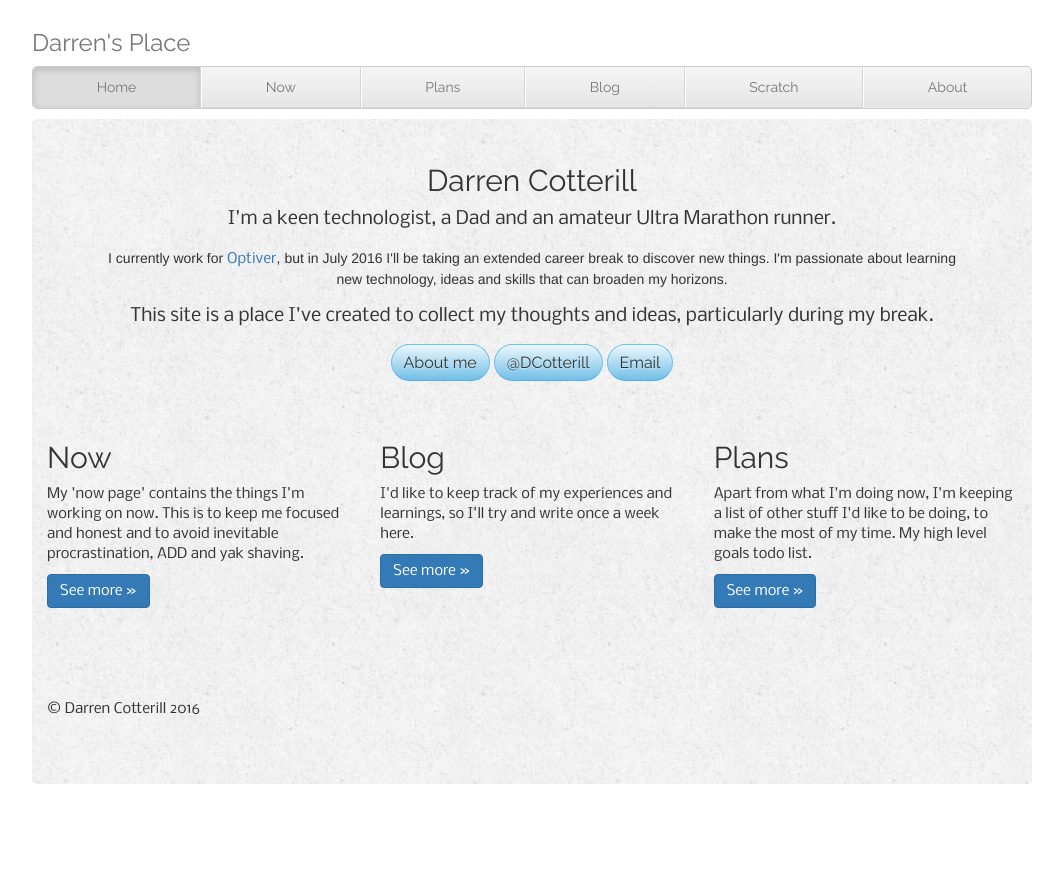
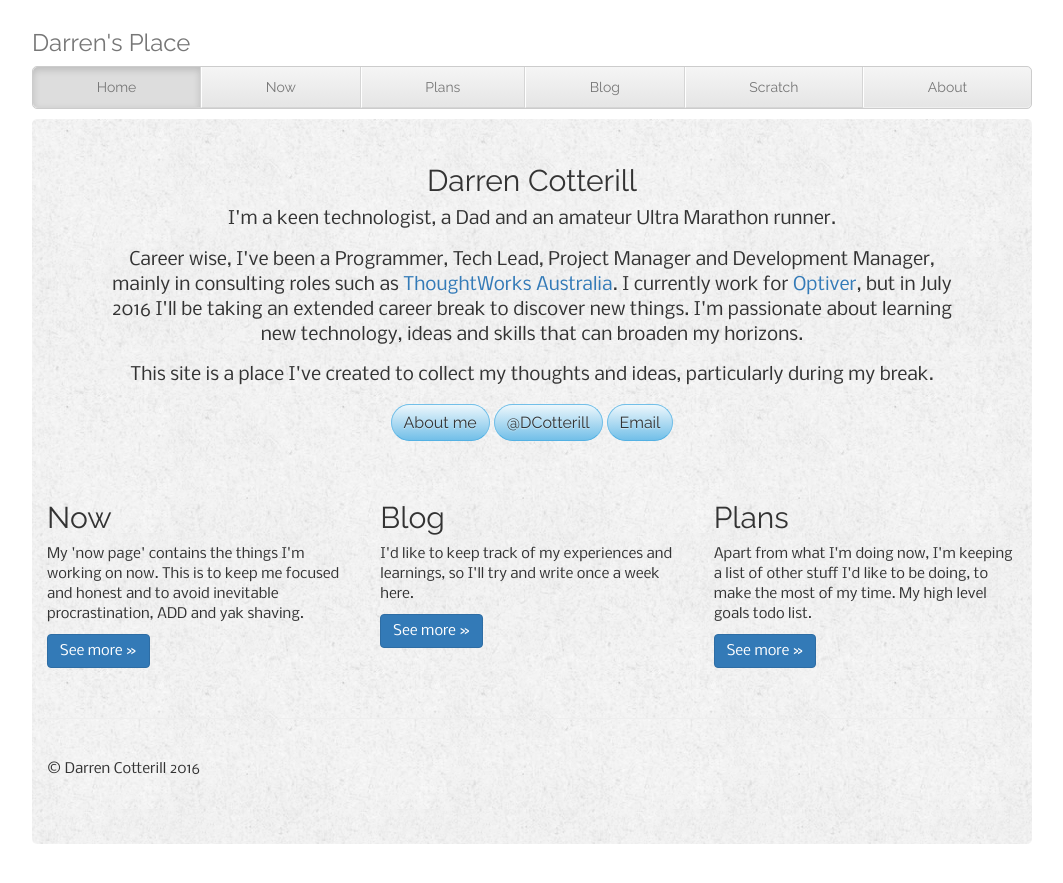
Before and after one commit to DCotterill/DCotterill.github.io, a Jekyll site: the page built from index.html, in a window 1280 px wide. Shown: the top 883 px of the page, without its empty margins (108-1171 px from the left). Built offline with Jekyll 4.4.1, drawn with Linux system fonts in a browser that asks for light colours; nearby versions of some CDN libraries; some web fonts are replaced.

Commit message:
Updated index.html

```diff
--- a/index.html
+++ b/index.html
@@ -7,7 +7,10 @@ published: true
 <!-- Jumbotron -->
 <div class="jumbotron">
     <h2>Darren Cotterill</h2>
-    <p class="lead"> I'm a keen technologist, a Dad and an amateur Ultra Marathon runner. </p> I currently work for <a href="http://www.optiver.com.au">Optiver</a>, but in July 2016 I'll be taking an extended career break to discover new things.
+    <p class="lead"> I'm a keen technologist, a Dad and an amateur Ultra Marathon runner. </p>
+
+    <p class="lead"> Career wise, I've been a Programmer, Tech Lead, Project Manager and Development Manager, mainly in consulting roles such as <a href="http://www.thoughtworks.com.au">ThoughtWorks Australia</a>.
+  I currently work for <a href="http://www.optiver.com.au">Optiver</a>, but in July 2016 I'll be taking an extended career break to discover new things.
 
                     I'm passionate about learning new technology, ideas and skills that can broaden my horizons.</p>
     <p class="lead"> This site is a place I've created to collect my thoughts and ideas, particularly during my break.</p>
```
